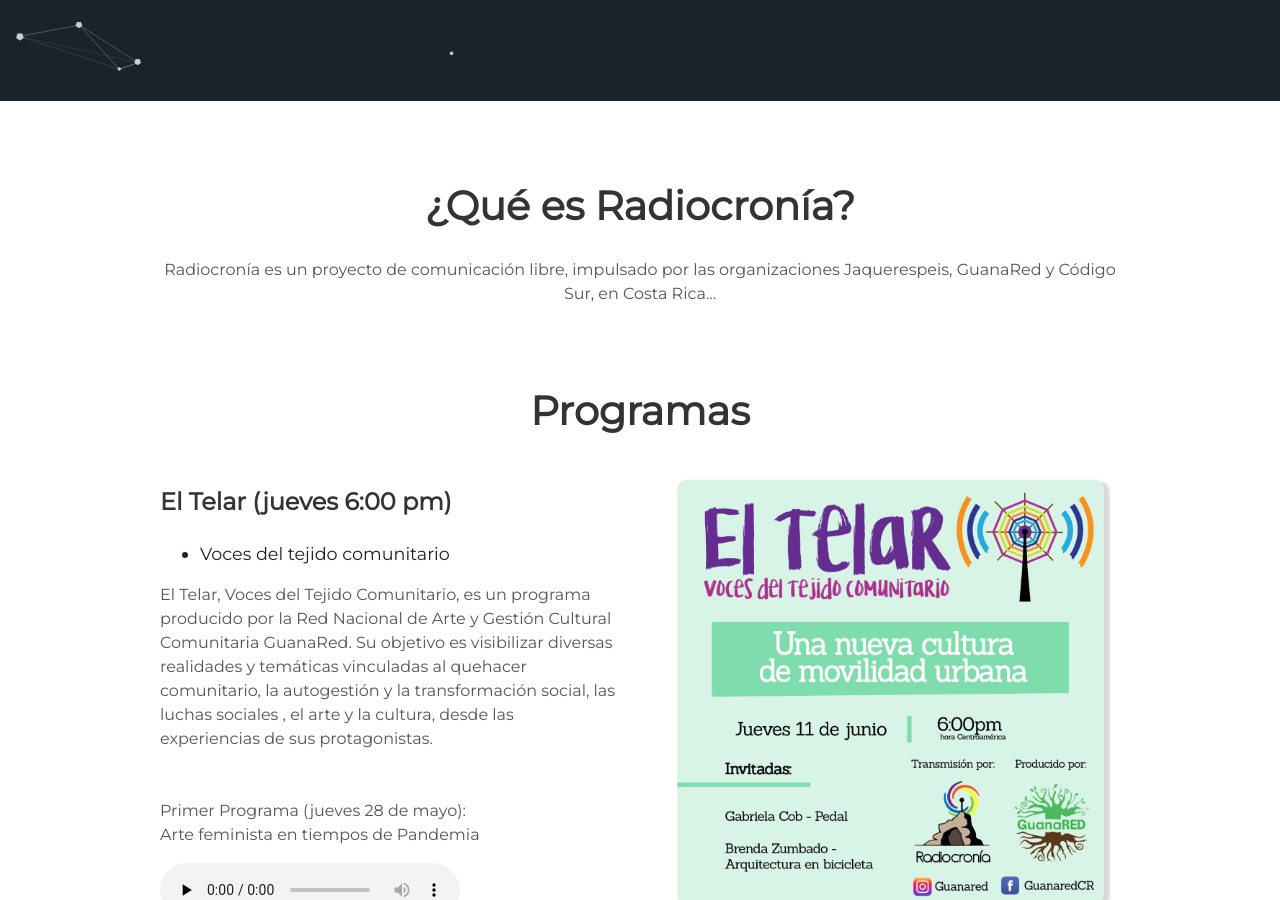
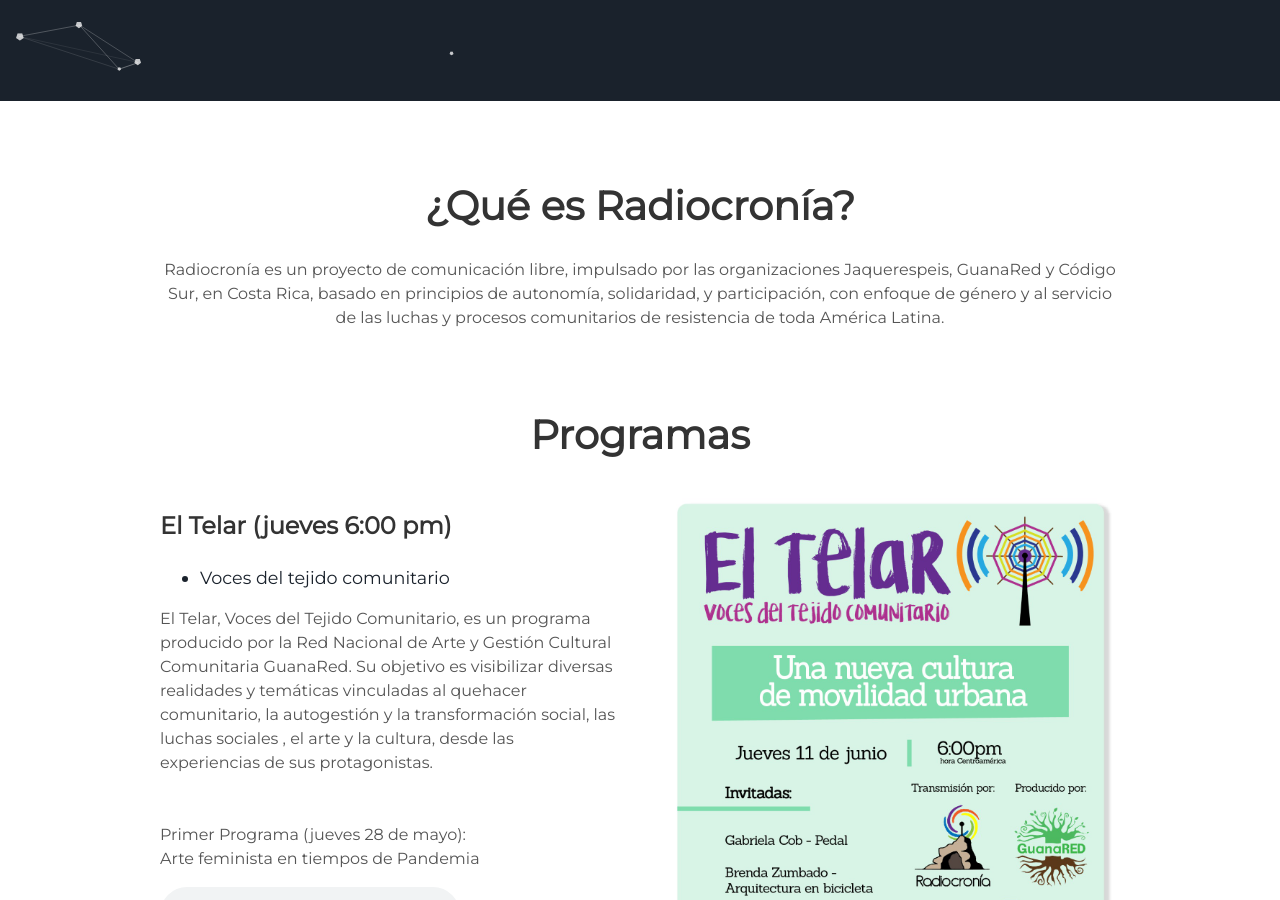
Before and after one commit to JaquerEspeis/radiocronia, a Jekyll site: the page built from index.html, in a window 1280 px wide and 900 px high, scrolled down 799 px. Built offline with Jekyll 4.4.1, drawn with Linux system fonts in a browser that asks for light colours.

Commit message:
descripción RadioCronia
se cambia la descripción del proyecto Radiocronia

```diff
--- a/_config.yml
+++ b/_config.yml
@@ -6,7 +6,8 @@
 
 # User settings
 username: Radiocronía
-user_description: Radiocronía es un proyecto de comunicación libre, impulsado por las organizaciones Jaquerespeis, GuanaRed y Código Sur, en Costa Rica...
+user_description: Radiocronía es un proyecto de comunicación libre, impulsado por las organizaciones Jaquerespeis, GuanaRed y Código Sur, en Costa Rica, basado en principios de autonomía, solidaridad,  y participación, con enfoque de género y al servicio de las luchas y procesos comunitarios de resistencia de toda América Latina.
+
 user_title: Radiocomunitaria
 email: https://www.instagram.com/guanared/channel/
 twitter_username: https://www.facebook.com/GuanaRedCR/
```
